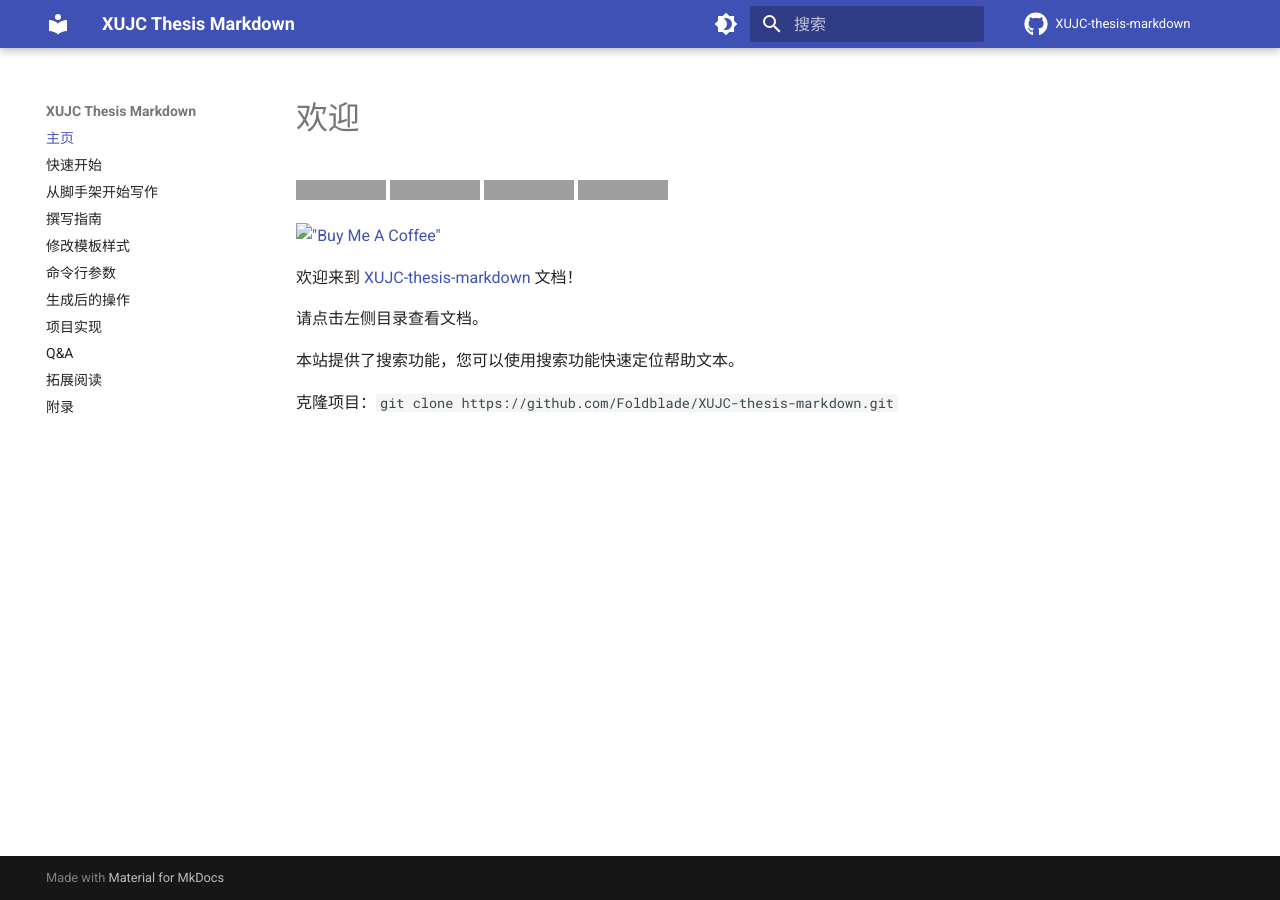
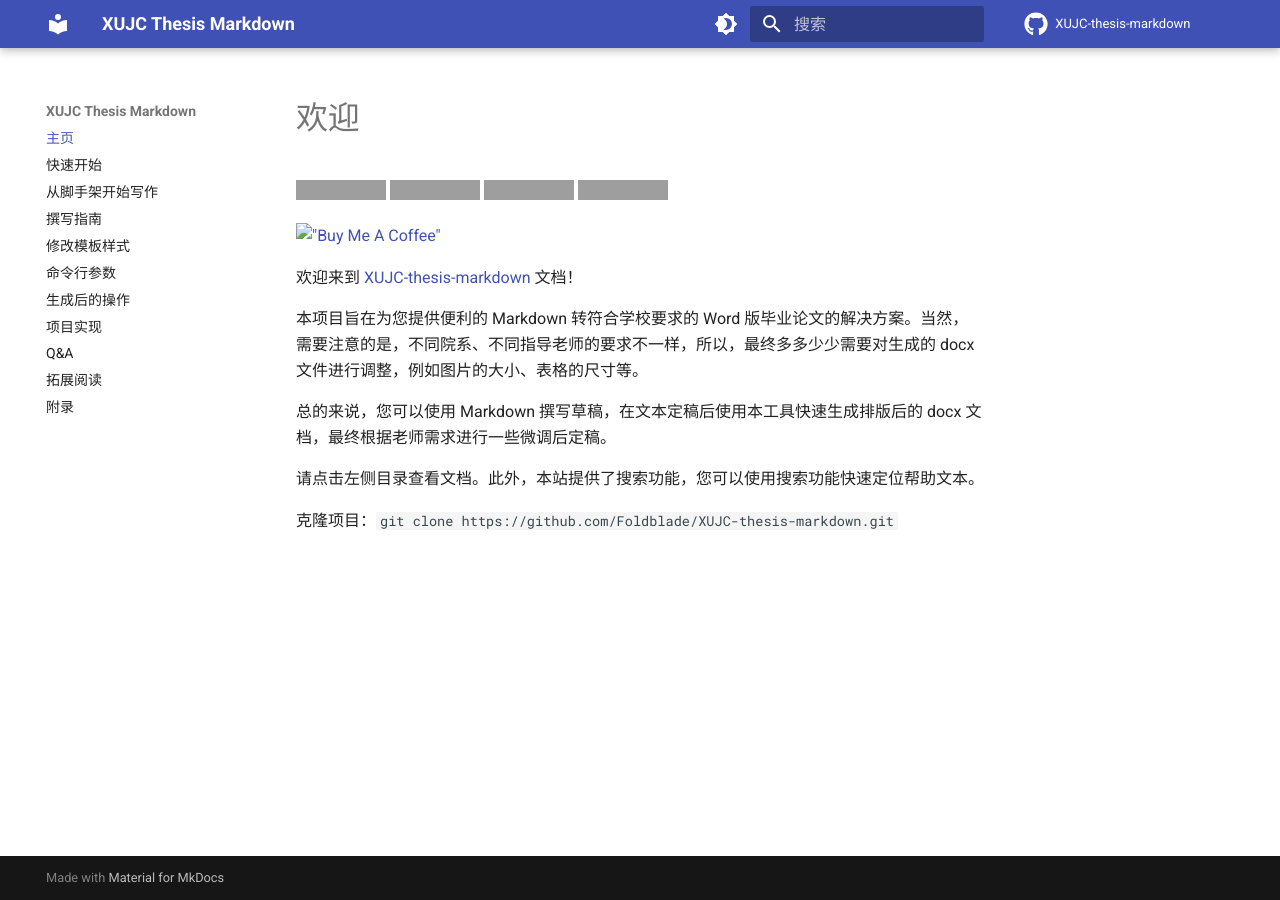
Before and after one commit to Foldblade/XUJC-thesis-markdown, an MkDocs documentation site: the page built from docs/index.md, in a window 1280 px wide. Built offline with MkDocs 1.6.1 and Material for MkDocs 9.7.7, drawn with Linux system fonts in a browser that asks for light colours; comment, search, counter and statistics services are not loaded; grey boxes are pictures that could not be loaded.

Commit message:
Update documents

```diff
--- a/docs/index.md
+++ b/docs/index.md
@@ -6,8 +6,10 @@
 
 欢迎来到 [XUJC-thesis-markdown](https://github.com/Foldblade/XUJC-thesis-markdown) 文档！
 
-请点击左侧目录查看文档。
+本项目旨在为您提供便利的 Markdown 转符合学校要求的 Word 版毕业论文的解决方案。当然，需要注意的是，不同院系、不同指导老师的要求不一样，所以，最终多多少少需要对生成的 docx 文件进行调整，例如图片的大小、表格的尺寸等。
 
-本站提供了搜索功能，您可以使用搜索功能快速定位帮助文本。
+总的来说，您可以使用 Markdown 撰写草稿，在文本定稿后使用本工具快速生成排版后的 docx 文档，最终根据老师需求进行一些微调后定稿。
+
+请点击左侧目录查看文档。此外，本站提供了搜索功能，您可以使用搜索功能快速定位帮助文本。
 
 克隆项目：`git clone https://github.com/Foldblade/XUJC-thesis-markdown.git`
```
Also changed, not shown: ReadMe.md (+2 -0 lines), demo/readme.md (+2 -2 lines), docs/after-generation.md (+1 -1 lines), docs/command-line.md (+1 -1 lines).
